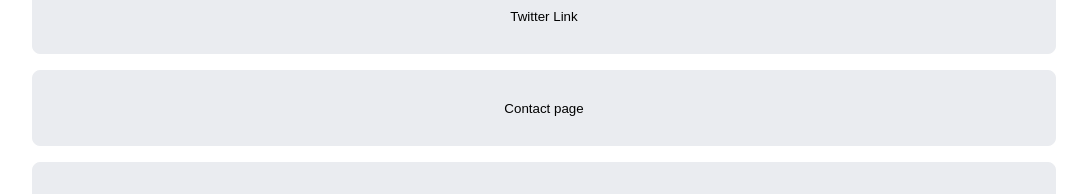
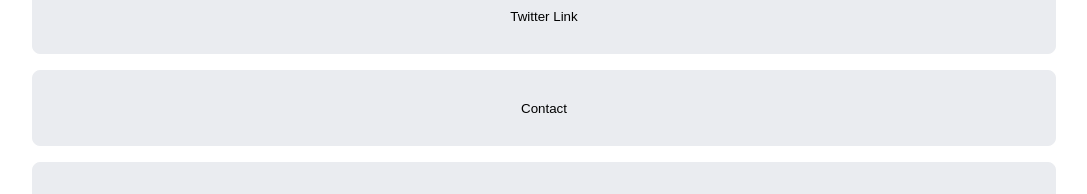
Before and after one commit to labodinho/Task-One, a React (Create React App) app: page / in a window 1280 px wide. Shown: the part 238-432 px from the top of the page, without its empty margins (96-1183 px from the left). Built offline with nearby package versions, Linux system fonts and the light colour scheme.

Commit message:
feat:edited to Contact on home page link

```diff
--- a/src/Home.js
+++ b/src/Home.js
@@ -44,7 +44,7 @@
           {" "}
           <button>Twitter Link</button>
         </a>
-        <Link to="/contact" id="btn__zuri"><button>Contact page</button></Link>
+        <Link to="/contact" id="btn__zuri"><button>Contact</button></Link>
         <a id="btn__zuri" href="https://training.zuri.team/">
           {" "}
           <button>Zuri Team</button>
```
